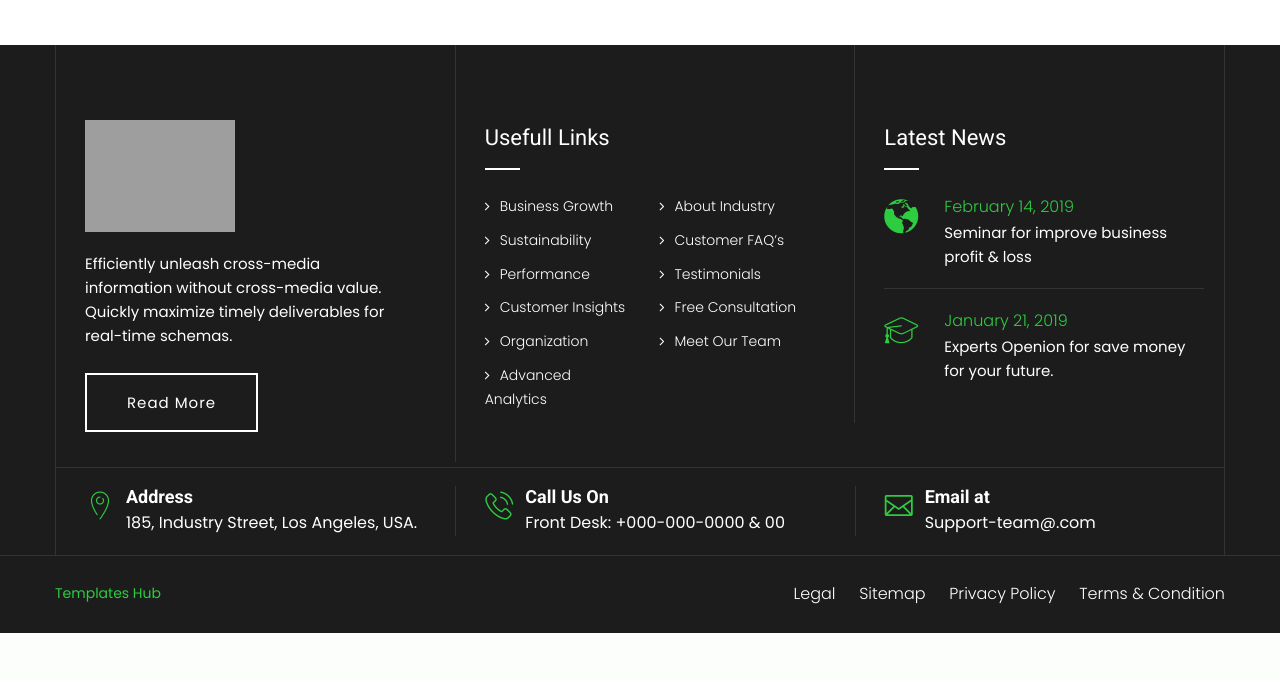
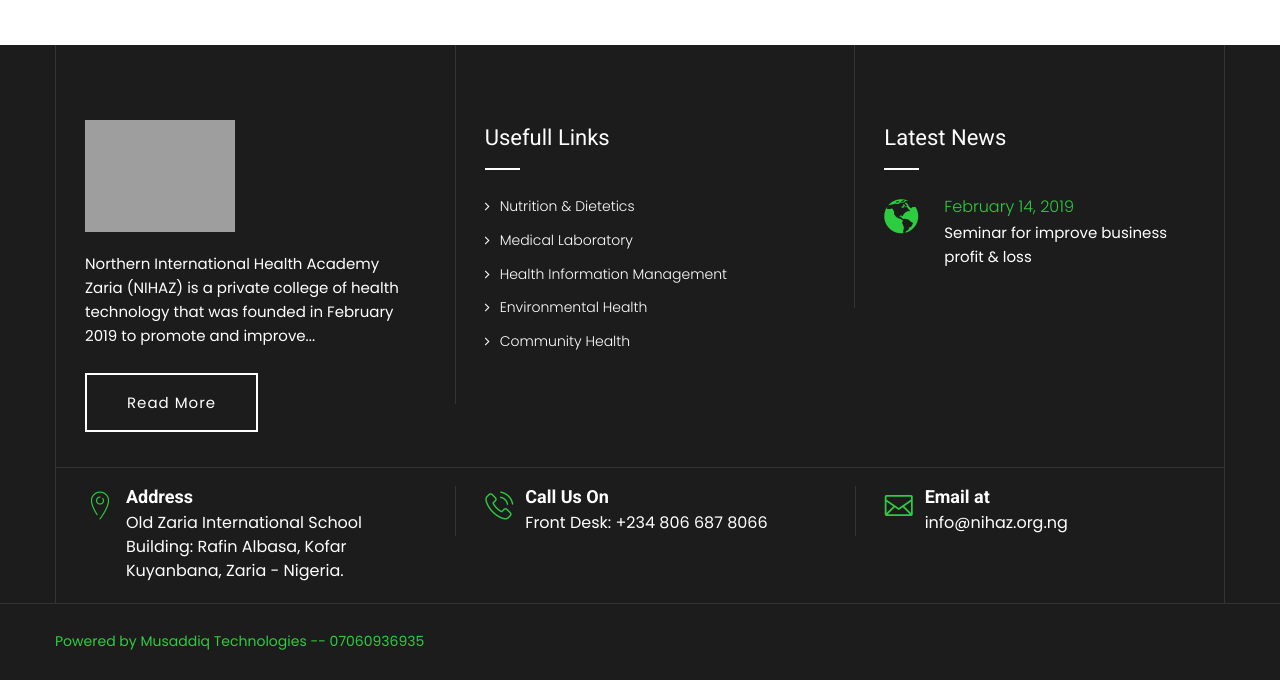
Before and after one commit to sudaneee/django-college, a Django app: page / in a window 1280 px wide. Shown: the part 5392-6072 px from the top of the page. Before the commit the page ends 6025 px from the top, so only its background shows below. Run offline with Django 3.2, Linux system fonts and the light colour scheme; data comes from the database, SQL or seed files in the repository; both versions use the stored data as it was after the commit; parts of the project's set-up code (start-up, migrations or seed data) failed here and were passed over; some libraries are stand-ins or nearby versions; grey boxes are pictures that could not be loaded.

Commit message:
commit 120822839

```diff
--- a/website/context_processors.py
+++ b/website/context_processors.py
@@ -11,6 +11,7 @@
     courses = Course.objects.all()
     staffs = Staff.objects.all()
     blogs = Blog.objects.all()
+    about_header_bg = Picture.objects.get(title="about header bg")
     return {
         'data' : query,
         'car1': carousel[0],
@@ -21,4 +22,5 @@
         'courses': courses,
         'staffs': staffs,
         'blogs': blogs,
+        'about_header_bg': about_header_bg,
     }
--- a/website/templates/website/footer.html
+++ b/website/templates/website/footer.html
@@ -14,7 +14,7 @@
                             <div class="logo">
                                 <a href="index-2.html"><img src="{{ data.footer_logo.url }}" alt="" style="width: 150px;" /></a>
                             </div>
-                            <div class="text">Efficiently unleash cross-media information without cross-media value. Quickly maximize timely deliverables for real-time schemas. </div>
+                            <div class="text">{{data.preamble|slice:150}}...</div>
                             <a href="#" class="theme-btn btn-style-two">Read More</a>
                         </div>
                     </div>
@@ -25,20 +25,10 @@
                         <div class="footer-widget links-widget">
                             <h5>Usefull Links</h5>
                             <div class="row clearfix">
-                                <ul class="link-list col-md-6 col-sm-6 col-xs-12">
-                                    <li><a href="#">Business Growth</a></li>
-                                    <li><a href="#">Sustainability</a></li>
-                                    <li><a href="#">Performance</a></li>
-                                    <li><a href="#">Customer Insights</a></li>
-                                    <li><a href="#">Organization</a></li>
-                                    <li><a href="#">Advanced Analytics</a></li>
-                                </ul>
-                                <ul class="link-list col-md-6 col-sm-6 col-xs-12">
-                                    <li><a href="#">About Industry</a></li>
-                                    <li><a href="#">Customer FAQ’s</a></li>
-                                    <li><a href="#">Testimonials</a></li>
-                                    <li><a href="#">Free Consultation</a></li>
-                                    <li><a href="#">Meet Our Team</a></li>
+                                <ul class="link-list col-md-12 col-sm-12 col-xs-12">
+                                    {% for course in courses%}
+                                    <li><a href="#">{{course.title}}</a></li>
+                                    {%endfor%}
                                 </ul>
                             </div>
                         </div>
@@ -50,6 +40,7 @@
                         <div class="footer-widget news-widget">
                             <h5>Latest News</h5>
 
+                            {%for blog in blogs%}
                             <div class="news-widget-block">
                                 <div class="inner">
                                     <div class="icon flaticon-world"></div>
@@ -57,14 +48,7 @@
                                     <div class="text"><a href="#">Seminar for improve  business profit & loss</a></div>
                                 </div>
                             </div>
-
-                            <div class="news-widget-block">
-                                <div class="inner">
-                                    <div class="icon flaticon-graduation-cap"></div>
-                                    <div class="post-date">January 21, 2019</div>
-                                    <div class="text"><a href="#">Experts Openion for save money for your future.</a></div>
-                                </div>
-                            </div>
+                            {%endfor%}
 
                         </div>
                     </div>
@@ -81,7 +65,7 @@
                         <div class="inner">
                             <div class="icon flaticon-pin"></div>
                             <h6>Address</h6>
-                            <div class="text">185, Industry Street, Los Angeles, USA.</div>
+                            <div class="text">{{data.address}}</div>
                         </div>
                     </div>
 
@@ -90,7 +74,7 @@
                         <div class="inner">
                             <div class="icon flaticon-technology-1"></div>
                             <h6>Call Us On</h6>
-                            <div class="text">Front Desk: +000-000-0000 & 00</div>
+                            <div class="text">Front Desk: {{data.phone_number}}</div>
                         </div>
                     </div>
 
@@ -99,7 +83,7 @@
                         <div class="inner">
                             <div class="icon flaticon-web"></div>
                             <h6>Email at</h6>
-                            <div class="text">Support-team@.com</div>
+                            <div class="text">{{data.email}}</div>
                         </div>
                     </div>
 
@@ -113,15 +97,7 @@
             <div class="auto-container">
                 <div class="row clearfix">
                     <div class="column col-md-6 col-sm-12 col-xs-12">
-                        <div class="copyright"><a target="_blank" href="https://www.templateshub.net">Templates Hub</a></div>
-                    </div>
-                    <div class="nav-column col-md-6 col-sm-12 col-xs-12">
-                        <ul class="footer-nav">
-                            <li><a href="#">Legal</a></li>
-                            <li><a href="#">Sitemap</a></li>
-                            <li><a href="#">Privacy Policy</a></li>
-                            <li><a href="#">Terms & Condition</a></li>
-                        </ul>
+                        <div class="copyright"><a target="_blank" href="#">Powered by Musaddiq Technologies -- 07060936935</a></div>
                     </div>
                 </div>
             </div>
--- a/website/templates/website/header.html
+++ b/website/templates/website/header.html
@@ -94,7 +94,7 @@
                     <div class="navbar-collapse collapse clearfix" id="navbarSupportedContent">
                         <ul class="navigation clearfix">
                             <li class="current"><a href="#">Home</a></li>
-                            <li class=""><a href="#">About Us</a></li>
+                            <li class=""><a href="{% url 'about'%}">About Us</a></li>
                             <li class="dropdown"><a href="#">Our Courses</a>
                                 <ul>
                                     <li><a href="services.html">Services</a></li>
@@ -249,9 +249,9 @@
                             <li><a href="index-3.html">Home Page 02</a></li>
                         </ul>
                     </li>
-                    <li class="dropdown"><a href="#">About</a>
+                    <li class="dropdown"><a href="{% url 'about'%}">About</a>
                         <ul>
-                            <li><a href="about.html">About Us</a></li>
+                            <li><a href="{% url 'about'%}">About Us</a></li>
                             <li><a href="careers.html">Careers</a></li>
                             <li><a href="faq.html">Faq</a></li>
                             <li><a href="testimonials.html">Testimonial</a></li>
--- a/website/urls.py
+++ b/website/urls.py
@@ -3,4 +3,5 @@
 
 urlpatterns = [
     path('', views.home, name='home'),
+    path('about', views.about, name='about'),
 ]
--- a/website/views.py
+++ b/website/views.py
@@ -3,3 +3,7 @@
 
 def home(request):
     return render(request, 'website/index.html')
+
+
+def about(request):
+    return render(request, 'website/about.html')
```
Also changed, not shown: website/templates/website/about.html (added, +258 -0 lines), db.sqlite3, media/pics/IMG_20190122_161508_f70ZXkQ.jpg (added).
